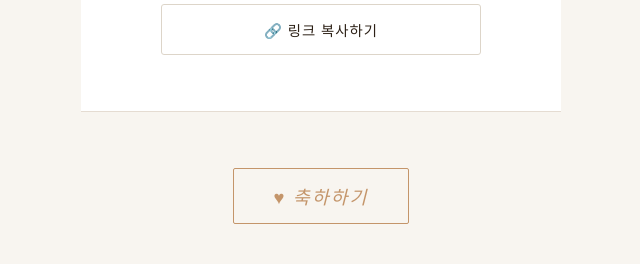
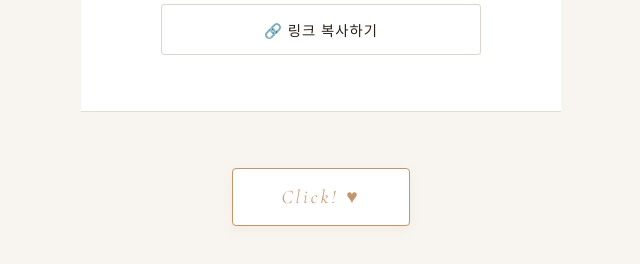
Before and after one commit to JS-kim2506/wedding-invitation, a plain HTML site: page index.html in a window 1280 px wide. Shown: the part 2790-3054 px from the top of the page, without its empty margins (319-959 px from the left). Drawn offline with nearby package versions, Linux system fonts and the light colour scheme; a script that the page names is missing; a web font is replaced by a local one.

Commit message:
Enhance heart animation and premium button text

```diff
--- a/index.html
+++ b/index.html
@@ -127,7 +127,7 @@
 
         <!-- 인터랙션 하트 버튼 -->
         <section class="interaction-btn-section fade-in">
-            <button id="heart-btn" class="heart-btn">♥ 축하하기</button>
+            <button id="heart-btn" class="heart-btn">Click! ♥</button>
         </section>
 
         <!-- 사진 확대 모달 (라이트박스) -->
--- a/style.css
+++ b/style.css
@@ -557,22 +557,28 @@ section + section {
 .heart-btn {
     font-family: 'Cormorant Garamond', serif;
     font-style: italic;
-    background: none;
+    background: #fff;
     border: 1px solid #c4956a;
     color: #c4956a;
-    padding: 14px 40px;
-    font-size: 1.15rem;
-    font-weight: 400;
-    letter-spacing: 2px;
-    border-radius: 2px;
+    padding: 16px 48px;
+    font-size: 1.2rem;
+    font-weight: 300;
+    letter-spacing: 3px;
+    border-radius: 4px;
     cursor: pointer;
-    transition: all 0.25s;
+    transition: all 0.3s cubic-bezier(0.4, 0, 0.2, 1);
+    box-shadow: 0 4px 12px rgba(196, 149, 106, 0.1);
 }
 
-.heart-btn:hover,
-.heart-btn:active {
+.heart-btn:hover {
     background: #c4956a;
     color: #fff;
+    transform: translateY(-2px);
+    box-shadow: 0 6px 20px rgba(196, 149, 106, 0.2);
+}
+
+.heart-btn:active {
+    transform: translateY(0);
 }
 
 /* ===================================
@@ -608,10 +614,10 @@ section + section {
     }
     40% {
         opacity: 0.9;
-        transform: translate(var(--tx), var(--ty-mid)) scale(1.1) rotate(var(--rot));
+        transform: translate(calc(-50% + var(--tx)), calc(-50% + var(--ty-mid))) scale(1.1) rotate(var(--rot));
     }
     100% {
         opacity: 0;
-        transform: translate(var(--tx), var(--ty-end)) scale(0.5) rotate(var(--rot));
+        transform: translate(calc(-50% + var(--tx)), calc(-50% + var(--ty-end))) scale(0.5) rotate(var(--rot));
     }
 }
```
